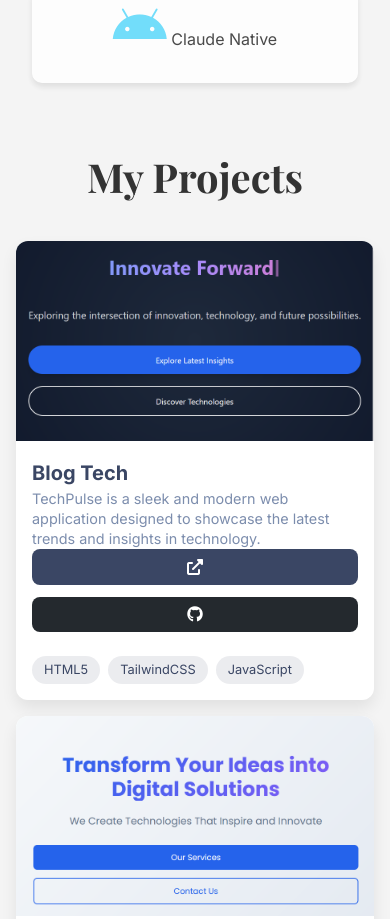
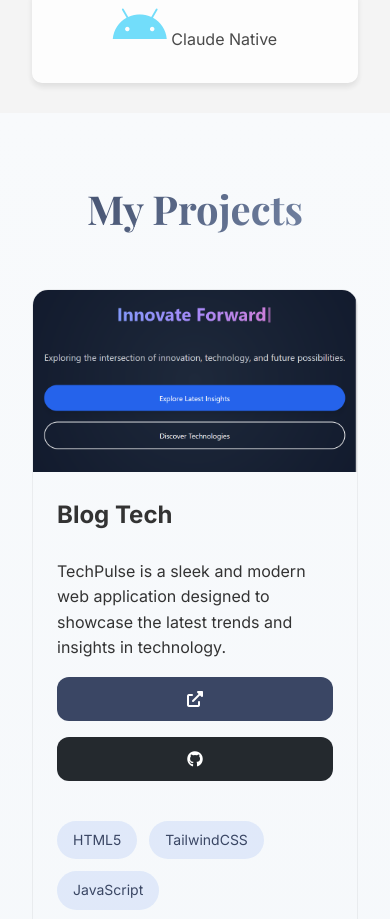
Before and after one commit to ChaimaeEkh/MyPortfolioJs, a plain HTML site: page index.html in a window 390 px wide. Shown: the part 3824-4743 px from the top of the page. Drawn offline with nearby package versions, Linux system fonts and the light colour scheme.

Commit message:
Portfolio

```diff
--- a/src/projectCards.js
+++ b/src/projectCards.js
@@ -1,30 +1,39 @@
 document.addEventListener('DOMContentLoaded', function() {
     const projectCards = document.querySelectorAll('.project-card');
 
-    projectCards.forEach(card => {
-      card.addEventListener('mouseenter', function() {
-        this.style.transform = 'translateY(-10px)';
-        this.style.boxShadow = '0 15px 30px rgba(0, 0, 0, 0.2)';
-      });
-
-      card.addEventListener('mouseleave', function() {
-        this.style.transform = 'translateY(0)';
-        this.style.boxShadow = '0 10px 20px rgba(0, 0, 0, 0.1)';
-      });
+    const observer = new IntersectionObserver((entries) => {
+        entries.forEach(entry => {
+            if (entry.isIntersecting) {
+                entry.target.style.opacity = '1';
+                entry.target.style.transform = 'translateY(0)';
+            }
+        });
+    }, {
+        threshold: 0.1
     });
 
-    document.querySelectorAll('a[href^="#"]').forEach(anchor => {
-      anchor.addEventListener('click', function(e) {
-        e.preventDefault();
-        document.querySelector(this.getAttribute('href')).scrollIntoView({
-          behavior: 'smooth'
+    projectCards.forEach(card => {
+        card.style.opacity = '0';
+        card.style.transform = 'translateY(50px)';
+        observer.observe(card);
+
+        card.addEventListener('mouseenter', function() {
+            this.style.transform = 'translateY(-8px) scale(1.02)';
+            this.style.boxShadow = '0 20px 25px -5px rgba(0, 0, 0, 0.1), 0 10px 10px -5px rgba(0, 0, 0, 0.04)';
         });
-      });
+
+        card.addEventListener('mouseleave', function() {
+            this.style.transform = 'translateY(0) scale(1)';
+            this.style.boxShadow = var(--card-shadow);
+        });
     });
+
     const projectImages = document.querySelectorAll('.project-image img');
     projectImages.forEach(img => {
-      img.addEventListener('load', function() {
-        this.style.opacity = '1';
-      });
+        img.loading = 'lazy';
+        img.addEventListener('load', function() {
+            this.style.opacity = '1';
+            this.parentElement.style.background = 'none';
+        });
     });
-  });
+});
--- a/src/style.css
+++ b/src/style.css
@@ -1429,58 +1429,79 @@ nav ul li a,
 .skill-item[data-skill="Native"] i {
   color: #61dafb;
 }
-
 .projects {
-  padding: 4rem 2rem;
+  padding: 6rem 2rem;
+  background: linear-gradient(to bottom, #f8fafc, #f1f5f9);
+}
+
+.projects h2 {
+  font-size: 2.5rem;
+  font-weight: 700;
+  text-align: center;
+  margin-bottom: 3rem;
+  background: linear-gradient(120deg, var(--primary-color), var(--secondary-color));
+  -webkit-background-clip: text;
+  -webkit-text-fill-color: transparent;
 }
 
 .project-grid {
   display: grid;
-  grid-template-columns: repeat(auto-fit, minmax(250px, 1fr));
-  gap: 1.5rem;
-  margin-top: 2rem;
+  grid-template-columns: repeat(auto-fit, minmax(320px, 1fr));
+  gap: 2.5rem;
+  max-width: 1400px;
+  margin: 0 auto;
+  padding: 0 1rem;
 }
 
 .project-card {
-  background: white;
-  border-radius: 12px;
+  position: relative;
+  background: var(--card-bg);
+  border-radius: 1rem;
   overflow: hidden;
-  box-shadow: 0 8px 16px rgba(0, 0, 0, 0.08);
-  transition: transform 0.3s ease;
+  box-shadow: var(--card-shadow);
+  transition: var(--transition-smooth);
+  transform-origin: center;
   height: 100%;
   display: flex;
   flex-direction: column;
+  border: 1px solid rgba(0, 0, 0, 0.05);
 }
 
 .project-card:hover {
-  transform: translateY(-5px);
+  transform: translateY(-8px) scale(1.02);
+  box-shadow: 0 20px 25px -5px rgba(0, 0, 0, 0.1), 0 10px 10px -5px rgba(0, 0, 0, 0.04);
 }
 
 .project-image {
   position: relative;
+  padding-top: 56.25%; /* 16:9 Aspect Ratio */
   overflow: hidden;
-  height: 200px;
 }
 
 .project-image img {
-  width: 100%;
-  height: 100%;
-  object-fit: cover;
-  transition: transform 0.5s ease;
-}
-
-.project-overlay {
   position: absolute;
   top: 0;
   left: 0;
   width: 100%;
   height: 100%;
-  background: rgba(0, 0, 0, 0.6);
+  object-fit: cover;
+  transition: var(--transition-smooth);
+}
+
+.project-card:hover .project-image img {
+  transform: scale(1.1);
+}
+
+.project-overlay {
+  position: absolute;
+  inset: 0;
+  background: rgba(0, 0, 0, 0.7);
   display: flex;
   justify-content: center;
   align-items: center;
   opacity: 0;
-  transition: opacity 0.2s ease;
+  backdrop-filter: blur(4px);
+  transition: var(--transition-smooth);
 }
 
 .project-card:hover .project-overlay {
@@ -1488,10 +1509,10 @@ nav ul li a,
 }
 
 .project-preview {
+  transform: translateY(20px);
+  transition: var(--transition-smooth);
   color: white;
   text-align: center;
-  transform: translateY(20px);
-  transition: transform 0.3s ease;
 }
 
 .project-card:hover .project-preview {
@@ -1499,42 +1520,65 @@ nav ul li a,
 }
 
 .project-preview i {
-  font-size: 2rem;
+  font-size: 2.5rem;
+  margin-bottom: 0.5rem;
 }
 
 .project-content {
-  padding: 1rem;
+  padding: 2rem;
   flex: 1;
   display: flex;
   flex-direction: column;
+  gap: 1rem;
 }
 
 .project-content h3 {
-  font-size: 1.25rem;
-  color: var(--primary-color);
+  font-size: 1.5rem;
+  font-weight: 700;
+  color: var(--text-primary);
+  margin-bottom: 0.5rem;
 }
 
 .project-content p {
-  color: var(--secondary-color);
-  line-height: 1.4;
-  font-size: 0.9rem
+  color: var(--text-secondary);
+  line-height: 1.6;
+  font-size: 1rem;
 }
 
 .project-links {
+  margin-top: auto;
   display: grid;
-  gap: 0.75rem;
+  gap: 1rem;
 }
 
 .project-link {
   display: inline-flex;
   align-items: center;
   justify-content: center;
-  gap: 0.5rem;
-  padding: 0.8rem 1.5rem;
-  border-radius: 8px;
+  gap: 0.75rem;
+  padding: 0.875rem 1.5rem;
+  border-radius: 0.75rem;
+  font-weight: 600;
+  transition: var(--transition-smooth);
   text-decoration: none;
-  font-weight: 600;
-  transition: all 0.3s ease;
+  position: relative;
+  overflow: hidden;
+}
+
+.project-link::before {
+  content: '';
+  position: absolute;
+  top: 0;
+  left: 0;
+  width: 100%;
+  height: 100%;
+  background: linear-gradient(120deg, transparent, rgba(255, 255, 255, 0.2), transparent);
+  transform: translateX(-100%);
+  transition: 0.6s;
+}
+
+.project-link:hover::before {
+  transform: translateX(100%);
 }
 
 .live-demo {
@@ -1543,7 +1587,7 @@ nav ul li a,
 }
 
 .live-demo:hover {
-  background: var(--secondary-color);
+  background: var(--accent-color);
   transform: translateX(5px);
 }
 
@@ -1553,23 +1597,26 @@ nav ul li a,
 }
 
 .github-link:hover {
-  background: #2c3338;
+  background: #1a1e23;
   transform: translateX(5px);
 }
 
 .project-tech {
-  margin-top: 0.75rem;
-  display: flex;
-  gap: 0.5rem;
+  display: flex;
+  flex-direction: row;
+  flex-wrap: wrap;
+  gap: 0.75rem;
+  margin-top: 1.5rem;
 }
 
 .project-tech span {
-  background: rgba(58, 70, 100, 0.1);
+  background: rgba(37, 99, 235, 0.1);
   color: var(--primary-color);
-  padding: 0.25rem 0.75rem;
-  border-radius: 15px;
-  font-size: 0.8rem;
-  transition: all 0.3s ease;
+  padding: 0.5rem 1rem;
+  border-radius: 2rem;
+  font-size: 0.875rem;
+  font-weight: 500;
+  transition: var(--transition-smooth);
 }
 
 .project-tech span:hover {
@@ -1578,38 +1625,37 @@ nav ul li a,
   transform: translateY(-2px);
 }
 
-/* Dark mode styles */
+body.dark-mode {
+  --card-bg: #1e293b;
+  --text-primary: #f1f5f9;
+  --text-secondary: #cbd5e1;
+}
+
 body.dark-mode .project-card {
-  background: #2c3e50;
-}
-
-body.dark-mode .project-content h3 {
-  color: white;
-}
-
-body.dark-mode .project-content p {
-  color: #bdc3c7;
-}
-
-body.dark-mode .project-tech span {
-  background: rgba(255, 255, 255, 0.1);
-  color: white;
+  border-color: rgba(255, 255, 255, 0.05);
+}
+
+body.dark-mode .projects {
+  background: linear-gradient(to bottom, #0f172a, #1e293b);
+}
+
+@media screen and (max-width: 1024px) {
+  .project-grid {
+    grid-template-columns: repeat(auto-fit, minmax(280px, 1fr));
+    gap: 2rem;
+  }
 }
 
 @media screen and (max-width: 768px) {
   .projects {
-    padding: 2rem 1rem;
-  }
-
-  .project-grid {
-    gap: 1rem;
+    padding: 4rem 1rem;
   }
 
   .project-content {
-    padding: 1rem;
-  }
-
-  .project-link {
-    padding: 0.6rem 1.2rem;
-  }
-}
+    padding: 1.5rem;
+  }
+
+  .project-links {
+    grid-template-columns: 1fr;
+  }
+}
```
